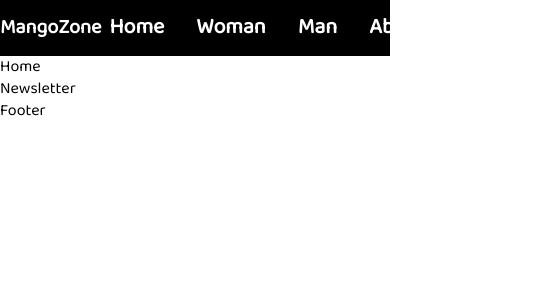
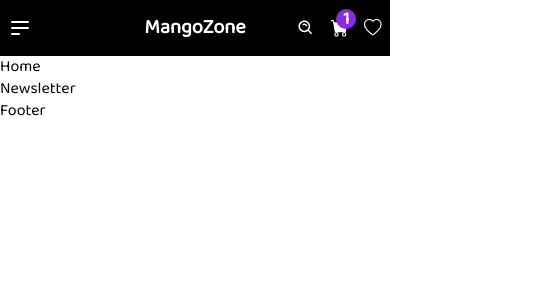
Before and after one commit to MayankBansal12/Ecomm-Website, a React (Create React App) app in the folder client/: page / in a window 390 px wide. Shown: the top 300 px of the page, 558 px wide, since content can reach past the window. Built offline with nearby package versions, Linux system fonts and the light colour scheme.

Commit message:
Design Header Section

```diff
--- a/client/src/components/Header/Header.jsx
+++ b/client/src/components/Header/Header.jsx
@@ -3,11 +3,21 @@ import { BiSearchAlt } from "react-icons/bi";
 import { BsHeart } from "react-icons/bs";
 import { BsCartFill } from "react-icons/bs";
 import { HiOutlineMenuAlt2 } from "react-icons/hi";
+import { useEffect } from "react";
 
 import "./Header.scss";
 
 
 const Header = () => {
+
+    useEffect(()=>{
+        const navbar=document.getElementById("nav_toggle");
+        navbar.addEventListener("click",()=>{
+            const navmenu=document.getElementById("nav-menu");
+            navmenu.classList.toggle("show");
+        })
+    })
+
     return (
         <nav className="nav">
             <div className="toggle-bar" id="nav_toggle">
@@ -26,10 +36,11 @@ const Header = () => {
             </div>
             <div className="extras">
                 <BiSearchAlt />
-                <BsCartFill />
                 <span className="cart">
-                    <BsHeart />
+                    <BsCartFill />
+                    <span>1</span>
                 </span>
+                <BsHeart />
             </div>
         </nav>
     );
--- a/client/src/components/Header/Header.scss
+++ b/client/src/components/Header/Header.scss
@@ -26,6 +26,10 @@
     .nav-list {
         display: flex;
         gap: 1rem;
+        @include md{
+            flex-direction: column;
+            gap: 2rem;
+        }
         .list-item{
             text-align: center;
             font-size: 1.35rem;
@@ -44,12 +48,69 @@
         margin-top: 0.5rem;
         display: none;
         cursor: pointer;
+        @include md{
+            display: block;
+            cursor: pointer;
+            color: white;
+            position: absolute;
+            left: 2rem;
+            top: 0.5rem;
+        }
+        @include xsm{
+            left: 0.5rem;
+        }
     }
-
+    @include md{
+        .menu{
+            position: fixed;
+            top: 3.5rem;
+            left: -100%;
+            background-color: #291111;
+            height: 100vh;
+            width: 40%;
+            padding: 5rem 2rem;
+            transition: 0.5s;
+            z-index: 100;
+            @include sm{
+                width: 50%;
+            }
+            @include xsm{
+                width: 80%;
+            }
+        }
+    }
+    .show{
+        left: 0;
+    }
     .extras {
         color: white;
         display: flex;
         gap: 2rem;
+        align-items: center;
         cursor: pointer;
+        @include sm{
+            gap: 1rem;
+            position: absolute;
+            right: 2rem;
+            font-size: 1.1rem;
+        }
+        @include xsm{
+            right: 0.5rem;
+        }
+        .cart{
+            display: flex;
+            align-items: center;
+            position: relative;
+            span{
+                position: absolute;
+                top: -10px;
+                background-color: blueviolet;
+                border-radius: 50%;
+                width: 20px;
+                height: 20px;
+                right: -8px;
+                text-align: center;
+            }
+        }
     }
 }
--- a/client/src/css-config/mixins.scss
+++ b/client/src/css-config/mixins.scss
@@ -1,29 +1,35 @@
+@mixin xsm {
+    @media only screen and (max-width: 425px) {
+        @content;
+    }
+}
+
 @mixin sm {
-    @media only screen and (min-width: 640px) {
+    @media only screen and (max-width: 640px) {
         @content;
     }
 }
 
 @mixin md {
-    @media only screen and (min-width: 768px) {
+    @media only screen and (max-width: 768px) {
         @content;
     }
 }
 
 @mixin lg {
-    @media only screen and (min-width: 1024px) {
+    @media only screen and (max-width: 1024px) {
         @content;
     }
 }
 
 @mixin xl {
-    @media only screen and (min-width: 1280px) {
+    @media only screen and (max-width: 1280px) {
         @content;
     }
 }
 
 @mixin xxl {
-    @media only screen and (min-width: 1536px) {
+    @media only screen and (max-width: 1536px) {
         @content;
     }
 }
```
Also changed, not shown: 1 other file (tests, documents, lock files or other folders).
